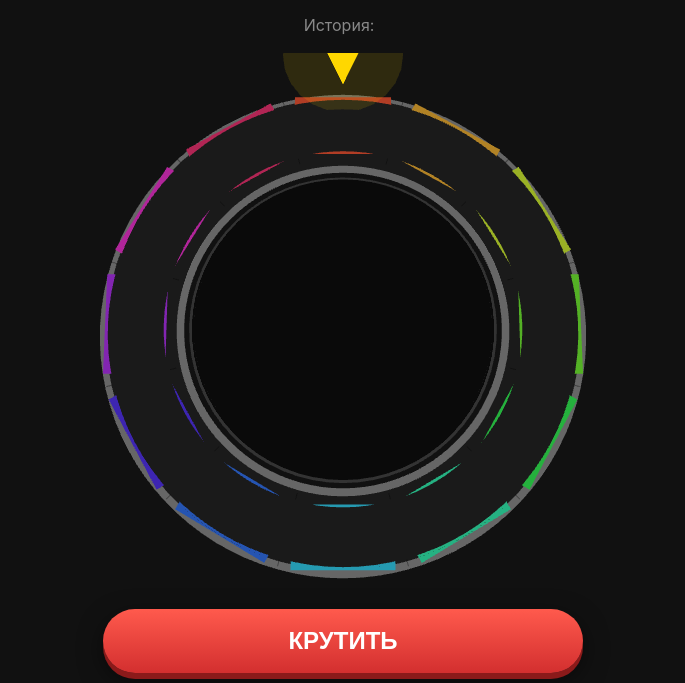
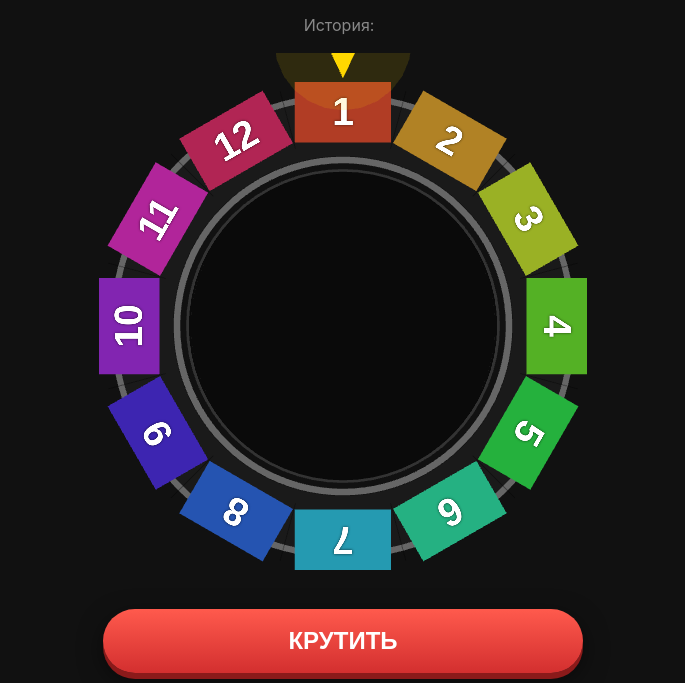
Before and after one commit to svitzev35/wheel, a plain HTML site: page index.html in a window 1280 px wide. Shown: the part 117-800 px from the top of the page, without its empty margins (297-982 px from the left). Drawn offline with nearby package versions, Linux system fonts and the light colour scheme; animation ran at ten frames a second.

Commit message:
index.html

```diff
--- a/index.html
+++ b/index.html
@@ -112,19 +112,20 @@ const resultEl   = document.getElementById('result');
 // ─── настройки ─────────────────────────────────────────────
 const NUMBERS     = Array.from({length: 12}, (_, i) => i + 1);
 const N           = NUMBERS.length;
-const RING_R      = 3.2;                    // радиус кольца
-const TUBE        = 0.55;                   // толщина кольца
-const START_SPEED = 12;                     // рад/сек
-const DECEL       = 3.6;                    // рад/сек²
+const RING_R      = 3.0;      // радиус кольца
+const TUBE        = 0.42;     // толщина кольца
+const START_SPEED = 12;       // рад/сек
+const DECEL       = 3.6;      // рад/сек²
 
 // ─── Three.js ──────────────────────────────────────────────
 const scene = new THREE.Scene();
 scene.background = new THREE.Color(0x111111);
 
-let W = canvasWrap.clientWidth, H = canvasWrap.clientHeight;
+let W = canvasWrap.clientWidth || window.innerWidth;
+let H = canvasWrap.clientHeight || window.innerHeight;
 
 const camera = new THREE.PerspectiveCamera(45, W / H, 0.1, 100);
-camera.position.set(0, 0, 10.5);
+camera.position.set(0, 0, 10);
 camera.lookAt(0, 0, 0);
 
 const renderer = new THREE.WebGLRenderer({ antialias: true });
@@ -132,9 +133,8 @@ renderer.setSize(W, H);
 renderer.setPixelRatio(Math.min(window.devicePixelRatio, 2));
 canvasWrap.appendChild(renderer.domElement);
 
-// лёгкий наклон всей сцены — чтобы было видно 3D-объём
+// ─── сцена БЕЗ наклона — кольцо строго вертикально ────────
 const rootGroup = new THREE.Group();
-rootGroup.rotation.x = -0.12;
 scene.add(rootGroup);
 
 const wheelGroup = new THREE.Group();   // вращающаяся часть
@@ -173,12 +173,12 @@ function makeTexture(num, hue, highlight) {
 }
 
 // ─── карточки с числами ───────────────────────────────────
-const SPRITE_W = 1.55;
-const SPRITE_H = 0.95;
+const SPRITE_W = 1.35;
+const SPRITE_H = 0.85;
 const sprites  = [];
 
 for (let i = 0; i < N; i++) {
-  const a   = i * 2 * Math.PI / N;      // угол от верхней точки (по часовой)
+  const a   = i * 2 * Math.PI / N;
   const hue = (i * 360 / N + 10) % 360;
 
   const texNorm = makeTexture(NUMBERS[i], hue, false);
@@ -188,9 +188,8 @@ for (let i = 0; i < N; i++) {
   const mat = new THREE.MeshBasicMaterial({ map: texNorm, transparent: true });
   const mesh = new THREE.Mesh(geo, mat);
 
-  // позиция на окружности: a=0 → верх, далее по часовой
-  mesh.position.set(RING_R * Math.sin(a), RING_R * Math.cos(a), 0.32);
-  // радиальная ориентация — "низ" к центру, "верх" наружу
+  // позиция на окружности: a=0 → верх, дальше по часовой
+  mesh.position.set(RING_R * Math.sin(a), RING_R * Math.cos(a), 0.75);
   mesh.rotation.z = -a;
 
   wheelGroup.add(mesh);
@@ -203,16 +202,13 @@ const torusMat = new THREE.MeshBasicMaterial({ color: 0x1a1a1a });
 const torus    = new THREE.Mesh(torusGeo, torusMat);
 rootGroup.add(torus);
 
-// внешний тонкий обод
-const rimGeo = new THREE.TorusGeometry(RING_R + TUBE + 0.06, 0.06, 8, 96);
-const rimMat = new THREE.MeshBasicMaterial({ color: 0x666666 });
-const rimOuter = new THREE.Mesh(rimGeo, rimMat);
-rootGroup.add(rimOuter);
+// внешний и внутренний тонкие ободы
+const rimGeoOut = new THREE.TorusGeometry(RING_R + TUBE + 0.06, 0.05, 8, 96);
+const rimMat    = new THREE.MeshBasicMaterial({ color: 0x666666 });
+rootGroup.add(new THREE.Mesh(rimGeoOut, rimMat));
 
-// внутренний обод
-const rimInGeo = new THREE.TorusGeometry(RING_R - TUBE - 0.06, 0.06, 8, 96);
-const rimInner = new THREE.Mesh(rimInGeo, rimMat);
-rootGroup.add(rimInner);
+const rimGeoIn = new THREE.TorusGeometry(RING_R - TUBE - 0.06, 0.05, 8, 96);
+rootGroup.add(new THREE.Mesh(rimGeoIn, rimMat));
 
 // ─── разделители между числами ────────────────────────────
 for (let i = 0; i < N; i++) {
@@ -223,14 +219,17 @@ for (let i = 0; i < N; i++) {
   const y2 = (RING_R + TUBE) * Math.cos(a);
 
   const geo = new THREE.BufferGeometry().setFromPoints([
-    new THREE.Vector3(x1, y1, 0.30),
-    new THREE.Vector3(x2, y2, 0.30)
+    new THREE.Vector3(x1, y1, 0.73),
+    new THREE.Vector3(x2, y2, 0.73)
   ]);
-  const line = new THREE.Line(geo, new THREE.LineBasicMaterial({ color: 0x000000, transparent:true, opacity:0.35 }));
+  const line = new THREE.Line(
+    geo,
+    new THREE.LineBasicMaterial({ color: 0x000000, transparent:true, opacity:0.35 })
+  );
   rootGroup.add(line);
 }
 
-// ─── центральная втулка ──────────────────────────────────
+// ─── центральная втулка (пустая зона внутри) ──────────────
 const hubGeo = new THREE.CircleGeometry(RING_R - TUBE - 0.25, 64);
 const hubMat = new THREE.MeshBasicMaterial({ color: 0x0a0a0a });
 const hub    = new THREE.Mesh(hubGeo, hubMat);
@@ -251,7 +250,7 @@ arrowShape.closePath();
 const arrowGeo = new THREE.ShapeGeometry(arrowShape);
 const arrowMat = new THREE.MeshBasicMaterial({ color: 0xffd700 });
 const arrow    = new THREE.Mesh(arrowGeo, arrowMat);
-arrow.position.set(0, RING_R + TUBE + 0.55, 0.6);
+arrow.position.set(0, RING_R + TUBE + 0.55, 0.9);
 rootGroup.add(arrow);
 
 // свечение вокруг стрелки
@@ -378,7 +377,6 @@ function animate(now) {
       speed = 0;
       state = 'idle';
 
-      // доводим до ближайшего числа
       const raw = rotation * N / (2 * Math.PI);
       const snapped = Math.round(raw);
       rotation = snapped * 2 * Math.PI / N;
@@ -400,7 +398,6 @@ function animate(now) {
 
   wheelGroup.rotation.z = rotation;
 
-  // пульс свечения
   const t = now / 1000;
   glow.scale.setScalar(1 + Math.sin(t * 3) * 0.1);
   glowMat.opacity = 0.10 + Math.sin(t * 3) * 0.04;
```
